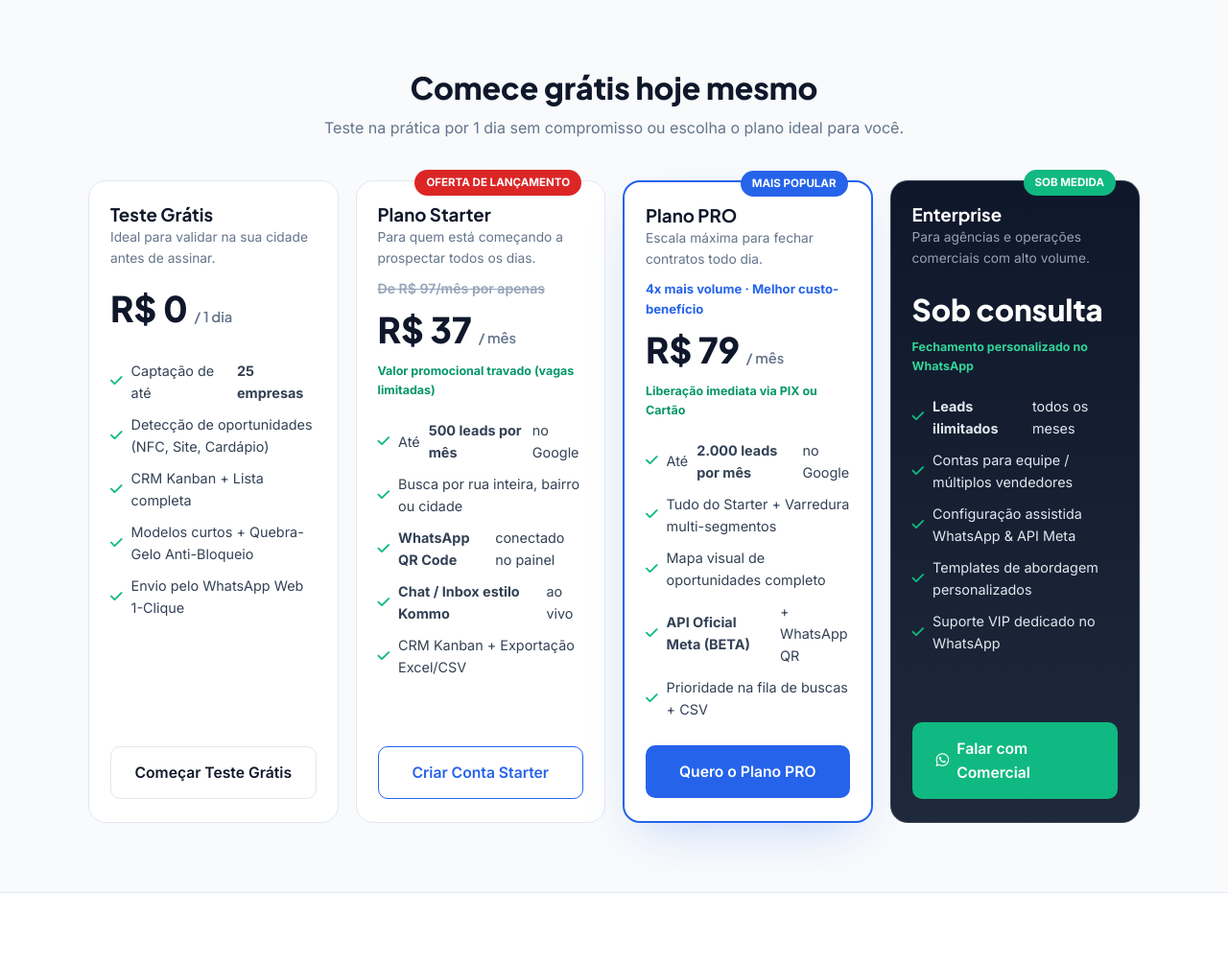
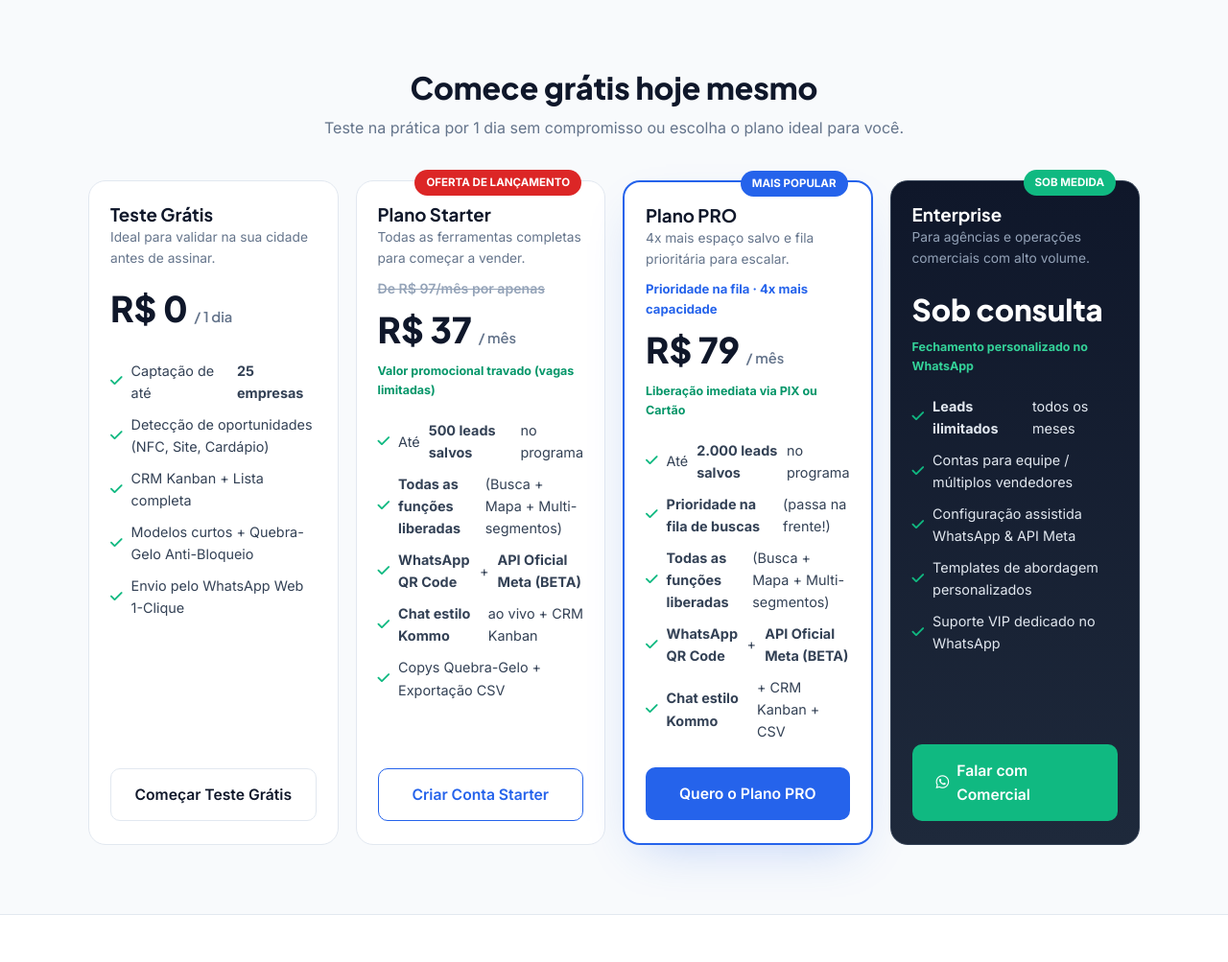
Before and after one commit to AluiMaker/new, a Flask app: page / in a window 1280 px wide. Shown: the part 1989-2992 px from the top of the page at 96% size. Run offline with Flask 3, Linux system fonts and the light colour scheme; data that the repository does not hold is empty.

Commit message:
feat: Starter/PRO full feature parity, saved lead caps (500/2000), PRO priority queue & security hardening

```diff
--- a/server.py
+++ b/server.py
@@ -2,6 +2,7 @@ import os
 import sys
 import time
 import json
+import heapq
 import queue
 import shutil
 import secrets
@@ -40,8 +41,71 @@ if os.environ.get("PORT") or os.environ.get("FORCE_HTTPS_COOKIE") == "1":
 _login_attempts: Dict[str, list] = {}
 _login_lock = threading.Lock()
 
-# Semáforo global para evitar sobrecarga de RAM do Chromium com múltiplos usuários
-_search_semaphore = threading.Semaphore(int(os.environ.get("MAX_CONCURRENT_SEARCHES", "1")))
+class _PrioritySearchPool:
+    """Pool concorrente de buscas com fila por prioridade (Admin/Enterprise=0, PRO=1, Starter=2, Trial=3)."""
+    def __init__(self, max_slots: int = 1):
+        self.max_slots = max(1, int(max_slots))
+        self._active = 0
+        self._seq = 0
+        self._waiters = []
+        self._cond = threading.Condition()
+
+    def is_busy(self) -> bool:
+        with self._cond:
+            return self._active >= self.max_slots
+
+    def acquire(self, priority: int = 2, blocking: bool = True, timeout: float = 180.0) -> bool:
+        with self._cond:
+            if not blocking:
+                if self._active < self.max_slots and not self._waiters:
+                    self._active += 1
+                    return True
+                return False
+
+            deadline = time.monotonic() + max(0.1, float(timeout))
+            self._seq += 1
+            ticket = (int(priority), self._seq)
+            heapq.heappush(self._waiters, ticket)
+            try:
+                while True:
+                    if self._active < self.max_slots and self._waiters and self._waiters[0] == ticket:
+                        heapq.heappop(self._waiters)
+                        self._active += 1
+                        return True
+                    remaining = deadline - time.monotonic()
+                    if remaining <= 0:
+                        return False
+                    self._cond.wait(timeout=remaining)
+            finally:
+                if ticket in self._waiters:
+                    self._waiters.remove(ticket)
+                    heapq.heapify(self._waiters)
+                    self._cond.notify_all()
+
+    def release(self):
+        with self._cond:
+            if self._active > 0:
+                self._active -= 1
+            self._cond.notify_all()
+
+
+def _plan_queue_priority(user: Optional[Dict[str, Any]]) -> int:
+    if not user:
+        return 3
+    if user.get("role") == "admin":
+        return 0
+    plan = normalize_plan_name(user.get("plan"))
+    if plan == "enterprise":
+        return 0
+    if plan == "pro":
+        return 1
+    if plan == "starter":
+        return 2
+    return 3
+
+
+# Pool global com prioridade para PRO/Enterprise evitando sobrecarga de RAM do Chromium
+_search_pool = _PrioritySearchPool(int(os.environ.get("MAX_CONCURRENT_SEARCHES", "1")))
 
 
 def _client_ip() -> str:
@@ -229,10 +293,16 @@ def run_scraper_thread(
         if lead.get("clean_phone"):
             broadcast_event("queue_updated", wa.get_queue_summary(), user_id=user_id)
 
-    acquired = _search_semaphore.acquire(blocking=False)
+    user_obj = get_user_by_id(user_id)
+    queue_prio = _plan_queue_priority(user_obj)
+
+    acquired = _search_pool.acquire(priority=queue_prio, blocking=False)
     if not acquired:
-        log_cb("Aguardando vaga na fila de buscas do servidor (iniciando automaticamente em instantes)...")
-        acquired = _search_semaphore.acquire(timeout=180)
+        if queue_prio <= 1:
+            log_cb("Aguardando vaga na fila prioritária PRO (sua busca passará na frente da fila padrão)...")
+        else:
+            log_cb("Aguardando vaga na fila de buscas do servidor (iniciando em instantes · PRO tem prioridade)...")
+        acquired = _search_pool.acquire(priority=queue_prio, blocking=True, timeout=180)
     if not acquired:
         log_cb("Servidor ocupado com muitas buscas simultâneas. Tente novamente em instantes.")
         broadcast_event("search_error", {"error": "Servidor ocupado. Tente novamente em instantes."}, user_id=user_id)
@@ -315,7 +385,7 @@ def run_scraper_thread(
         broadcast_event("search_error", {"error": str(e)}, user_id=user_id)
     finally:
         try:
-            _search_semaphore.release()
+            _search_pool.release()
         except Exception:
             pass
         st["is_running"] = False
@@ -1157,7 +1227,7 @@ def api_search_stream():
 
 
 @app.route("/api/export/csv")
-@login_required
+@subscription_required
 def api_export_csv():
     uid = current_user_id()
     website_type = request.args.get("website_type")
@@ -1321,7 +1391,7 @@ def api_wa_official_templates():
 
 
 @app.route("/api/wa/official/send", methods=["POST"])
-@login_required
+@subscription_required
 def api_wa_official_send():
     uid = current_user_id()
     data = request.get_json(silent=True) or {}
@@ -1458,7 +1528,7 @@ def api_chat_threads():
 
 
 @app.route("/api/chat/send", methods=["POST"])
-@login_required
+@subscription_required
 def api_chat_send():
     uid = current_user_id()
     data = request.get_json(silent=True) or {}
@@ -1592,7 +1662,7 @@ def api_wa_queue():
 
 
 @app.route("/api/wa/campaign/start", methods=["POST"])
-@login_required
+@subscription_required
 def api_wa_campaign_start():
     return jsonify(campaign.start())
 
@@ -1611,7 +1681,7 @@ def api_wa_campaign_status():
 
 
 @app.route("/api/wa/send-one", methods=["POST"])
-@login_required
+@subscription_required
 def api_wa_send_one():
     uid = current_user_id()
     data = request.get_json(silent=True) or {}
@@ -1642,7 +1712,7 @@ def api_wa_send_one():
 
 
 @app.route("/api/leads/verify-whatsapp-all", methods=["POST"])
-@login_required
+@subscription_required
 def api_verify_whatsapp_all():
     uid = current_user_id()
     wa.ensure_service_running()
--- a/static/js/app.js
+++ b/static/js/app.js
@@ -496,7 +496,7 @@ function initSSE() {
         if (pt && acc.plan === 'trial') {
           pt.innerHTML = `Teste (${acc.hours_left || 24}h) · ${acc.leads_count}/${acc.max_leads} leads · <u>Assinar</u>`;
         } else if (pt && acc.max_leads > 0) {
-          pt.textContent = `${String(acc.plan).toUpperCase()}: ${acc.leads_count}/${acc.max_leads} leads/mês · ${acc.days_left}d`;
+          pt.textContent = `${String(acc.plan).toUpperCase()}: ${acc.leads_count}/${acc.max_leads} leads salvos · ${acc.days_left}d`;
         }
         if (!acc.active || acc.leads_limit_reached) {
           openUpgradeModal(`Você atingiu o limite de ${acc.max_leads} leads do seu plano (${String(acc.plan).toUpperCase()}). Escolha um plano para continuar!`);
@@ -1581,7 +1581,7 @@ function renderAdminUsersTable() {
   tb.innerHTML = filtered.length ? filtered.map(u => {
     const exp = u.plan_expires_at ? u.plan_expires_at.slice(0, 10) : (u.role === 'admin' ? 'Vitalício' : '-');
     const isTrialPlan = (u.plan || 'trial') === 'trial';
-    const usedQuota = isTrialPlan ? (u.leads_count || 0) : (u.leads_30d_count ?? u.leads_count ?? 0);
+    const usedQuota = u.leads_count || 0;
     const limitStr = u.max_leads > 0 ? ` / ${u.max_leads}` : ' / ilimitado';
     const subSt = u.subscription_status || 'active';
     const isOk = u.is_active && subSt !== 'expired' && subSt !== 'suspended';
--- a/templates/landing.html
+++ b/templates/landing.html
@@ -382,18 +382,18 @@
         <div class="price-card">
           <span class="pop-badge" style="background:#dc2626;">Oferta de Lançamento</span>
           <h3>Plano Starter</h3>
-          <p class="text-muted" style="font-size:0.86rem; color:var(--muted);">Para quem está começando a prospectar todos os dias.</p>
+          <p class="text-muted" style="font-size:0.86rem; color:var(--muted);">Todas as ferramentas completas para começar a vender.</p>
           <div style="margin-top:10px;">
             <span style="text-decoration:line-through; color:#94a3b8; font-size:0.88rem; font-weight:600; display:block;">De R$ 97/mês por apenas</span>
             <div class="price-val" style="margin-top:2px; color:#0f172a;">{{ site_cfg.plan_starter_price or 'R$ 37' }} <small>/ mês</small></div>
             <span style="color:#059669; font-size:0.78rem; font-weight:700; display:block;">Valor promocional travado (vagas limitadas)</span>
           </div>
           <ul class="price-list">
-            <li><i class="fa-solid fa-check"></i> Até <strong>500 leads por mês</strong> no Google</li>
-            <li><i class="fa-solid fa-check"></i> Busca por rua inteira, bairro ou cidade</li>
-            <li><i class="fa-solid fa-check"></i> <strong>WhatsApp QR Code</strong> conectado no painel</li>
-            <li><i class="fa-solid fa-check"></i> <strong>Chat / Inbox estilo Kommo</strong> ao vivo</li>
-            <li><i class="fa-solid fa-check"></i> CRM Kanban + Exportação Excel/CSV</li>
+            <li><i class="fa-solid fa-check"></i> Até <strong>500 leads salvos</strong> no programa</li>
+            <li><i class="fa-solid fa-check"></i> <strong>Todas as funções liberadas</strong> (Busca + Mapa + Multi-segmentos)</li>
+            <li><i class="fa-solid fa-check"></i> <strong>WhatsApp QR Code</strong> + <strong>API Oficial Meta (BETA)</strong></li>
+            <li><i class="fa-solid fa-check"></i> <strong>Chat estilo Kommo</strong> ao vivo + CRM Kanban</li>
+            <li><i class="fa-solid fa-check"></i> Copys Quebra-Gelo + Exportação CSV</li>
           </ul>
           <a href="{{ site_cfg.checkout_url or '/register' }}" {% if site_cfg.checkout_url %}target="_blank"{% endif %} class="btn btn-outline btn-lg" style="width:100%; border-color:#2563eb; color:#2563eb;">
             {% if site_cfg.checkout_url %}Assinar Starter{% else %}Criar Conta Starter{% endif %}
@@ -403,18 +403,18 @@
         <div class="price-card featured">
           <span class="pop-badge">Mais Popular</span>
           <h3>Plano PRO</h3>
-          <p class="text-muted" style="font-size:0.86rem; color:var(--muted);">Escala máxima para fechar contratos todo dia.</p>
+          <p class="text-muted" style="font-size:0.86rem; color:var(--muted);">4x mais espaço salvo e fila prioritária para escalar.</p>
           <div style="margin-top:10px;">
-            <span style="color:var(--primary); font-size:0.82rem; font-weight:700; display:block;">4x mais volume · Melhor custo-benefício</span>
+            <span style="color:var(--primary); font-size:0.82rem; font-weight:700; display:block;">Prioridade na fila · 4x mais capacidade</span>
             <div class="price-val" style="margin-top:2px; color:#0f172a;">{{ site_cfg.plan_pro_price or 'R$ 79' }} <small>/ mês</small></div>
             <span style="color:#059669; font-size:0.78rem; font-weight:700; display:block;">Liberação imediata via PIX ou Cartão</span>
           </div>
           <ul class="price-list">
-            <li><i class="fa-solid fa-check"></i> Até <strong>2.000 leads por mês</strong> no Google</li>
-            <li><i class="fa-solid fa-check"></i> Tudo do Starter + Varredura multi-segmentos</li>
-            <li><i class="fa-solid fa-check"></i> Mapa visual de oportunidades completo</li>
-            <li><i class="fa-solid fa-check"></i> <strong>API Oficial Meta (BETA)</strong> + WhatsApp QR</li>
-            <li><i class="fa-solid fa-check"></i> Prioridade na fila de buscas + CSV</li>
+            <li><i class="fa-solid fa-check"></i> Até <strong>2.000 leads salvos</strong> no programa</li>
+            <li><i class="fa-solid fa-check"></i> <strong>Prioridade na fila de buscas</strong> (passa na frente!)</li>
+            <li><i class="fa-solid fa-check"></i> <strong>Todas as funções liberadas</strong> (Busca + Mapa + Multi-segmentos)</li>
+            <li><i class="fa-solid fa-check"></i> <strong>WhatsApp QR Code</strong> + <strong>API Oficial Meta (BETA)</strong></li>
+            <li><i class="fa-solid fa-check"></i> <strong>Chat estilo Kommo</strong> + CRM Kanban + CSV</li>
           </ul>
           <a href="{{ site_cfg.checkout_pro_url or site_cfg.enterprise_wa_url or '/register' }}" {% if site_cfg.checkout_pro_url or site_cfg.enterprise_wa_url %}target="_blank"{% endif %} class="btn btn-primary btn-lg" style="width:100%;">
             {% if site_cfg.checkout_pro_url %}Assinar Plano PRO{% else %}Quero o Plano PRO{% endif %}
```
Also changed, not shown: database.py (+7 -12 lines), templates/index.html (+9 -9 lines).
